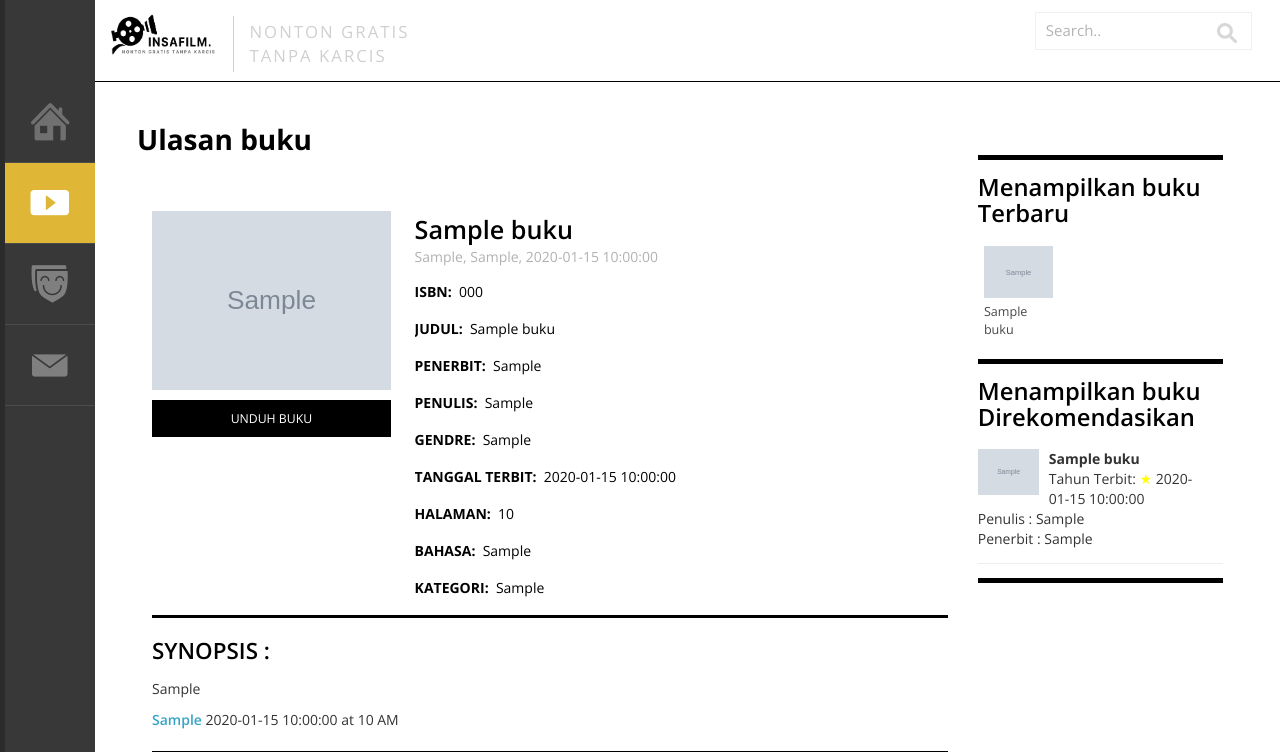
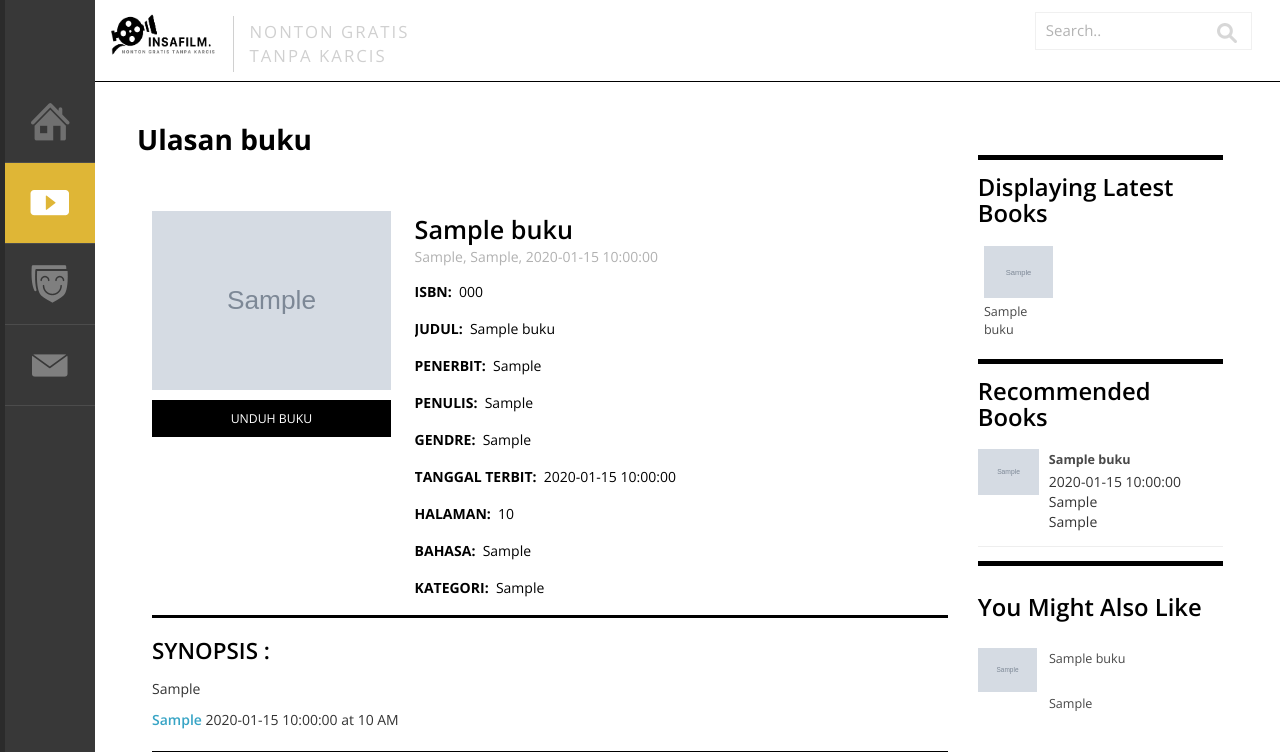
Before and after one commit to insa21/digi-book, a PHP site: page /single.php?id=000 in a window 1280 px wide. Shown: the top 752 px of the page. Run offline with PHP 8.4, Linux system fonts and the light colour scheme; tables that the repository leaves empty or names only in its code hold one stand-in row (values such as "Sample post"); grey boxes marked "Sample" are stand-in pictures.

Commit message:
Besok lagi di lanjut guysss sekarang main ML dulu hehe...

```diff
--- a/frontend/reviews.php
+++ b/frontend/reviews.php
@@ -100,7 +100,7 @@ Smartphone Compatible web template, free webdesigns for Nokia, Samsung, LG, Sony
 							<ul>
 								<?php
 								include '../admin/koneksi.php';
-								$query = mysqli_query($koneksi, "SELECT * FROM buku ORDER BY isbn DESC ");
+								$query = mysqli_query($koneksi, "SELECT * FROM buku ORDER BY isbn DESC LIMIT 9 ");
 								while ($data = mysqli_fetch_array($query)) {
 								?>
 									<li>
--- a/frontend/single.php
+++ b/frontend/single.php
@@ -132,42 +132,81 @@
 					</div>
 					<div class="col-md-3 side-bar">
 						<div class="featured">
-							<h3>Menampilkan buku Terbaru</h3>
+							<h3>Displaying Latest Books</h3>
 							<ul>
 								<?php
 								include '../admin/koneksi.php';
-								$query = mysqli_query($koneksi, "SELECT * FROM buku ORDER BY isbn DESC LIMIT 9 ");
+								$query = mysqli_query($koneksi, "SELECT * FROM buku ORDER BY isbn DESC LIMIT 9");
 								while ($data = mysqli_fetch_array($query)) {
 								?>
 									<li>
 										<a href="single.php?id=<?php echo $data['isbn'] ?>"><img src="../admin/foto/<?php echo $data['photo']; ?>" alt="" /></a>
 										<p> <?= $data['judul'] ?> </p>
 									</li>
-								<?php } ?>
-								<div class="clearfix"></div>
+									<div class="clearfix"> <?php } ?>
+									</div>
 							</ul>
 						</div>
+
 						<div class="entertainment">
-							<h3>Menampilkan buku Direkomendasikan</h3>
+							<h3>Recommended Books</h3>
 							<?php
 							include '../admin/koneksi.php';
-							$query = mysqli_query($koneksi, "SELECT * FROM buku ORDER BY isbn DESC LIMIT 5");
-							while ($data = mysqli_fetch_array($query)) {
+
+							// Ambil data dari database
+							$query = mysqli_query($koneksi, "SELECT * FROM buku");
+							$dataBuku = mysqli_fetch_all($query, MYSQLI_ASSOC);
+
+							// Acak urutan data
+							shuffle($dataBuku);
+
+							// Ambil lima data teratas setelah diacak
+							$limaBukuAcak = array_slice($dataBuku, 0, 5);
+
+							// Tampilkan data
+							foreach ($limaBukuAcak as $data) {
 							?>
 								<ul>
 									<li class="ent">
 										<a href="single.php?id=<?php echo $data['isbn'] ?>"><img src="../admin/foto/<?php echo $data['photo']; ?>" alt="" /></a>
 									</li>
 									<li>
-									<li><b> <?= $data['judul'] ?> </b>
-										<p>
-									<li class="">Tahun Terbit: <font color="yellow">★</font> <?php echo $data['tanggal_terbit']; ?></li>
-									<li>Penulis : <?= $data['penulis']; ?></li>
-									<li>Penerbit : <?= $data['penerbit']; ?></li>
+										<a href="single.php?id=<?php echo $data['isbn'] ?>"> <b><?= $data['judul'] ?></b> </a>
+									</li>
+									<li>
+										<p><?= $data['tanggal_terbit'] ?></< /p>
+										<p><?= $data['gendre'] ?></< /p>
+										<p><?= $data['penulis'] ?></< /p>
 									</li>
 									<div class="clearfix"></div>
-								</ul><?php } ?>
+								</ul>
+							<?php } ?>
 						</div>
+						<div class="might">
+							<h4>You Might Also Like</h4>
+							<div class="might-grid">
+								<?php
+								include '../admin/koneksi.php';
+
+								// Ambil data dari database
+								$queryMight = mysqli_query($koneksi, "SELECT * FROM buku ORDER BY RAND() LIMIT 5");
+								$dataMight = mysqli_fetch_all($queryMight, MYSQLI_ASSOC);
+
+								// Tampilkan data
+								foreach ($dataMight as $bukuMight) {
+								?>
+									<div class="grid-might">
+										<a href="single.php?id=<?php echo $bukuMight['isbn'] ?>"><img src="../admin/foto/<?php echo $bukuMight['photo']; ?>" class="img-responsive" alt=""></a>
+									</div>
+									<div class="might-top">
+										<p><?php echo $bukuMight['judul']; ?></p>
+										<p href="single.php?id=<?php echo $bukuMight['isbn'] ?>"><?php echo $bukuMight['synopsis']; ?> <i> </i></p>
+									</div>
+									<div class="clearfix"></div>
+								<?php } ?>
+							</div>
+						</div>
+
 
 					</div>
 
@@ -196,11 +235,11 @@
 							responsiveBreakpoints: {
 								portrait: {
 									changePoint: 480,
-									visibleItems: 1
+									visibleItems: 2
 								},
 								landscape: {
 									changePoint: 640,
-									visibleItems: 2
+									visibleItems: 3
 								},
 								tablet: {
 									changePoint: 768,
@@ -214,18 +253,66 @@
 			</div>
 			<div class="footer">
 				<h6>Disclaimer : </h6>
-				<p class="claim">Insabuku adalah layanan streaming yang menawarkan berbagai acara TV pemenang penghargaan, buku, anime, dokumenter, dan banyak lagi di ribuan perangkat yang terhubung ke Internet.</p>
-				<a href="indrasaepudin212@mail.com">indrasaepudin212@mail.com</a>
+				<p class="claim">This is a freebies and not an official website, I have no intention of disclose any
+					movie, brand, news.My goal here is to train or excercise my skill and share this freebies.</p>
+				<a href="example@mail.com">example@mail.com</a>
 				<div class="copyright">
-					<p> &copy; 2022 <a href="#"> Insabuku|IndraSaepudin</a></p>
+					<p> Template by <a href="http://w3layouts.com"> W3layouts</a></p>
 				</div>
 			</div>
 		</div>
 		<div class="clearfix"></div>
 	</div>
 </body>
+<script>
+	document.addEventListener('DOMContentLoaded', function() {
+		var dropdown = document.getElementById('kategoriDropdown');
+		var hasilPencarianDiv = document.getElementById('hasil-pencarian');
 
-</html>
+		// Set nilai dropdown ke "semua" saat halaman dimuat
+		dropdown.value = 'semua';
+
+		// Kirim permintaan pencarian secara otomatis saat halaman dimuat
+		var kategori = dropdown.value;
+		var xhr = new XMLHttpRequest();
+		xhr.open('POST', 'kategori_pencarian.php', true);
+		xhr.setRequestHeader('Content-Type', 'application/x-www-form-urlencoded');
+
+		xhr.onload = function() {
+			if (xhr.status === 200) {
+				hasilPencarianDiv.innerHTML = xhr.responseText;
+			} else {
+				console.error('Error:', xhr.statusText);
+			}
+		};
+
+		xhr.send('kategori=' + encodeURIComponent(kategori));
+
+		// Tambahkan event listener untuk menghandle perubahan dropdown
+		dropdown.addEventListener('change', function() {
+			var kategori = dropdown.value;
+
+			if (kategori !== '0') {
+				var xhr = new XMLHttpRequest();
+				xhr.open('POST', 'kategori_pencarian.php', true);
+				xhr.setRequestHeader('Content-Type', 'application/x-www-form-urlencoded');
+
+				xhr.onload = function() {
+					if (xhr.status === 200) {
+						hasilPencarianDiv.innerHTML = xhr.responseText;
+					} else {
+						console.error('Error:', xhr.statusText);
+					}
+				};
+
+				xhr.send('kategori=' + encodeURIComponent(kategori));
+			} else {
+				hasilPencarianDiv.innerHTML = '';
+			}
+		});
+	});
+</script>
+
 <link href="css/popuo-box.css" rel="stylesheet" type="text/css" media="all" />
 <script src="js/jquery.magnific-popup.js" type="text/javascript"></script>
 <script>
@@ -243,3 +330,5 @@
 		});
 	});
 </script>
+
+</html>
```
